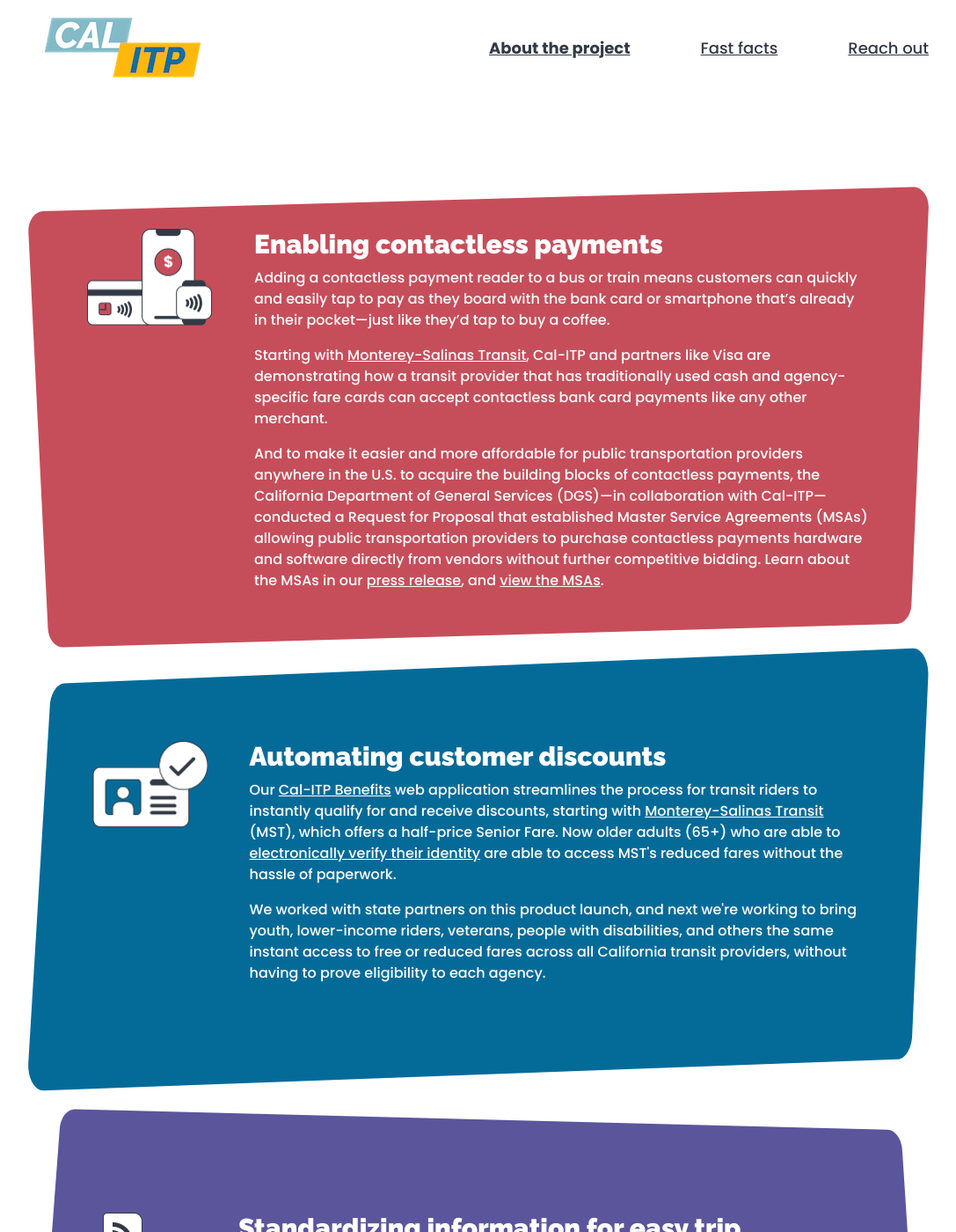
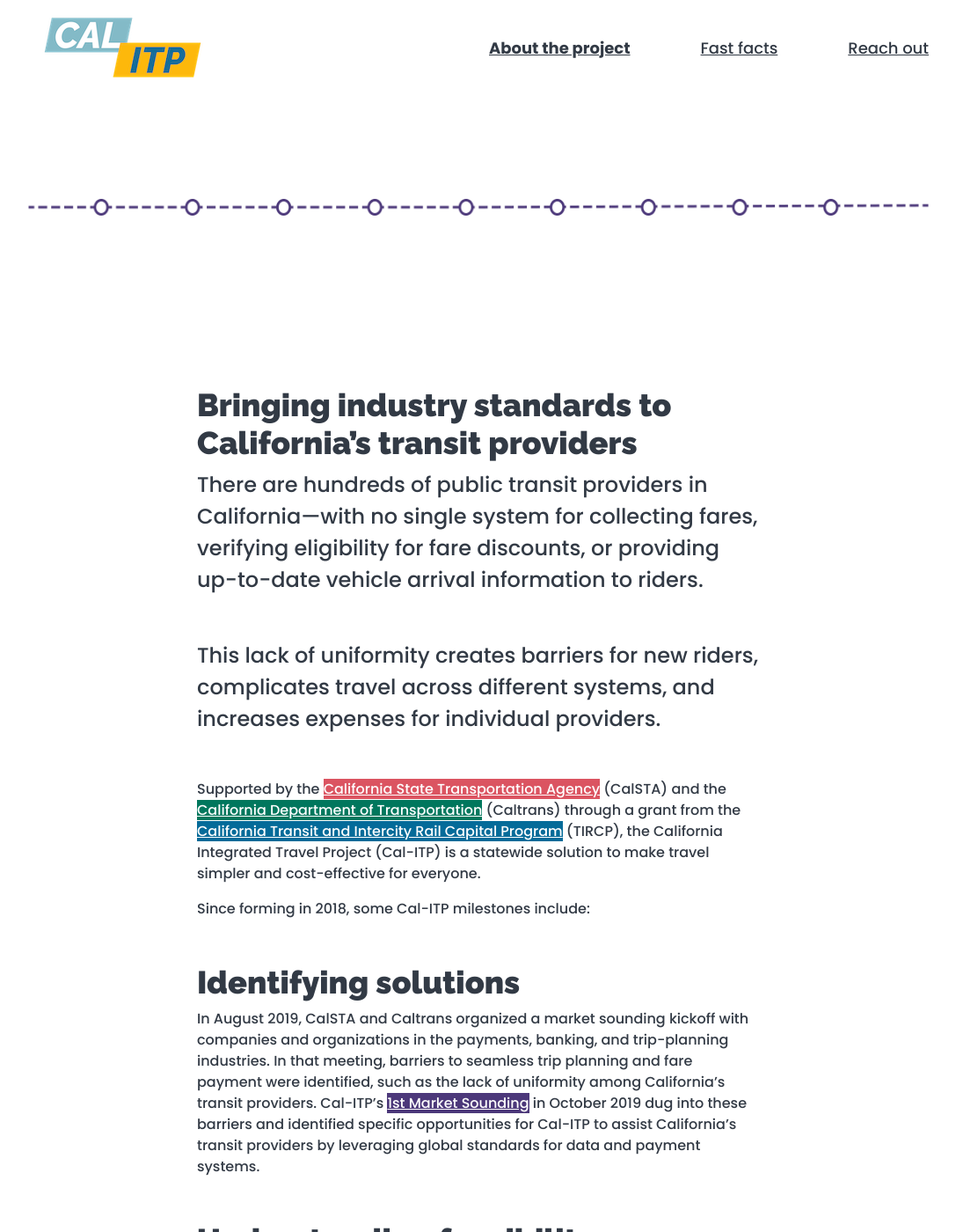
Before and after one commit to cal-itp/calitp.org, a Jekyll site: the page built from src/index.html, in a window 1280 px wide and 1400 px high, scrolled down 383 px. Shown: the whole window at 88% size, without its empty margins (96-1183 px from the left). Built offline with Jekyll 4.4.1, drawn with Linux system fonts in a browser that asks for light colours; some of the changed text lies outside the part shown.

Commit message:
refactor(hero): replace initiatives section with new tracks image

```diff
--- a/src/index.html
+++ b/src/index.html
@@ -22,107 +22,13 @@
     </picture>
   </section>
 
-  <section id="details">
-    <section id="enabling-contactless-payment" class="box">
-      <section class="callout">
-        <picture>
-          <img
-            src="images/enabling-contactless-payment.png"
-            alt="A trio of images, from left to right: a contactless-enabled bank card, a mobile wallet on a smartphone, and a mobile wallet on a smartwatch"
-            width="142"
-          />
-        </picture>
-        <section class="right-callout">
-          <h3>Enabling contactless payments</h3>
-          <p>
-            Adding a contactless payment reader to a bus or train means customers can quickly and easily tap to pay as they board
-            with the bank card or smartphone that’s already in their pocket—just like they’d tap to buy a coffee.
-          </p>
-          <p>
-            Starting with
-            <a
-              href="https://mst.org/news_items/monterey-salinas-transit-announces-launch-of-contactless-fare-payment-demonstration/"
-              rel="noreferrer"
-              target="_blank"
-              >Monterey-Salinas Transit</a
-            >, Cal-ITP and partners like Visa are demonstrating how a transit provider that has traditionally used cash and
-            agency-specific fare cards can accept contactless bank card payments like any other merchant.
-          </p>
-          <p>
-            And to make it easier and more affordable for public transportation providers anywhere in the U.S. to acquire the
-            building blocks of contactless payments, the California Department of General Services (DGS)—in collaboration with
-            Cal-ITP—conducted a Request for Proposal that established Master Service Agreements (MSAs) allowing public
-            transportation providers to purchase contactless payments hardware and software directly from vendors without further
-            competitive bidding. Learn about the MSAs in our
-            <a href="{{ site.baseurl }}/assets/Contactless.Payments.MSA.pdf" target="_blank">press release</a>, and
-            <a href="https://www.camobilitymarketplace.org/contracts" target="_blank">view the MSAs</a>.
-          </p>
-        </section>
-      </section>
-    </section>
-
-    <section id="automating-customer-discounts" class="box">
-      <section class="callout">
-        <picture>
-          <img src="images/automating-customer-discounts.png" alt="Checking a state-issued identification" width="131" />
-        </picture>
-        <section class="right-callout">
-          <h3>Automating customer discounts</h3>
-          <p>
-            Our <a rel="noreferrer" target="_blank" href="https://benefits.calitp.org">Cal-ITP Benefits</a> web application
-            streamlines the process for transit riders to instantly qualify for and receive discounts, starting with
-            <a
-              rel="noreferrer"
-              target="_blank"
-              href="https://mst.org/news_items/monterey-salinas-transit-mst-announces-discount-contactless-fares-for-both-local-and-visiting-riders-65-with-launch-of-new-benefits-eligibility-verification-website/"
-              >Monterey-Salinas Transit</a
-            >
-            (MST), which offers a half-price Senior Fare. Now older adults (65+) who are able to
-            <a
-              href="https://login.gov/help/verify-your-identity/how-to-verify-your-identity/#requirements-for-identity-verification"
-              target="_blank"
-              >electronically verify their identity</a
-            >
-            are able to access MST's reduced fares without the hassle of paperwork.
-          </p>
-          <p>
-            We worked with state partners on this product launch, and next we're working to bring youth, lower-income riders,
-            veterans, people with disabilities, and others the same instant access to free or reduced fares across all California
-            transit providers, without having to prove eligibility to each agency.
-          </p>
-        </section>
-      </section>
-    </section>
-
-    <section id="standardizing-trip-quality" class="box">
-      <section class="callout">
-        <picture>
-          <img
-            src="images/standardizing-trip-quality.png"
-            alt="A bus that transits real-time arrival and departure information"
-            width="106"
-          />
-        </picture>
-        <section class="right-callout">
-          <h3>Standardizing information for easy trip planning</h3>
-          <p>
-            Cal-ITP is helping transit providers remove the guesswork for riders wondering when the next bus or train will arrive
-            or if they’ll make their connection by using the General Transit Feed Specification (GTFS)—the global standard for
-            publishing transit information. Cal-ITP developed
-            <a
-              rel="noreferrer"
-              target="_blank"
-              href="https://dot.ca.gov/cal-itp/california-minimum-general-transit-feed-specification-gtfs-guidelines"
-              >California Minimum GTFS Guidelines</a
-            >
-            and is working to ensure statewide GTFS static coverage by the end of 2020 and GTFS Realtime by the end of 2021. Along
-            the way, the Cal-ITP team will support transit providers by assessing their systems and providing technical assistance
-            so riders can easily access complete, accurate, consistent, and timely mobility data for their journey.
-          </p>
-        </section>
-      </section>
-    </section>
-  </section>
+  <picture class="railway">
+    <img
+      id="tracks-1"
+      src="images/tracks-divider-1.png"
+      alt="Decorative element with dots and dashes, meant to resemble a transit map"
+    />
+  </picture>
 
   <section id="about" class="constricted">
     <h2>Bringing industry standards to California’s transit providers</h2>
@@ -271,8 +177,8 @@
 
   <picture class="railway">
     <img
-      id="tracks-1"
-      src="images/tracks-divider-1.png"
+      id="tracks-2"
+      src="images/tracks-divider-2.png"
       alt="Decorative element with dots and dashes, meant to resemble a transit map"
     />
   </picture>
```
Also changed, not shown: other parts of src/index.html (+2 -2 lines), src/images/tracks-divider-1.png, src/images/tracks-divider-2.png, src/images/tracks-divider-3.png (added).
